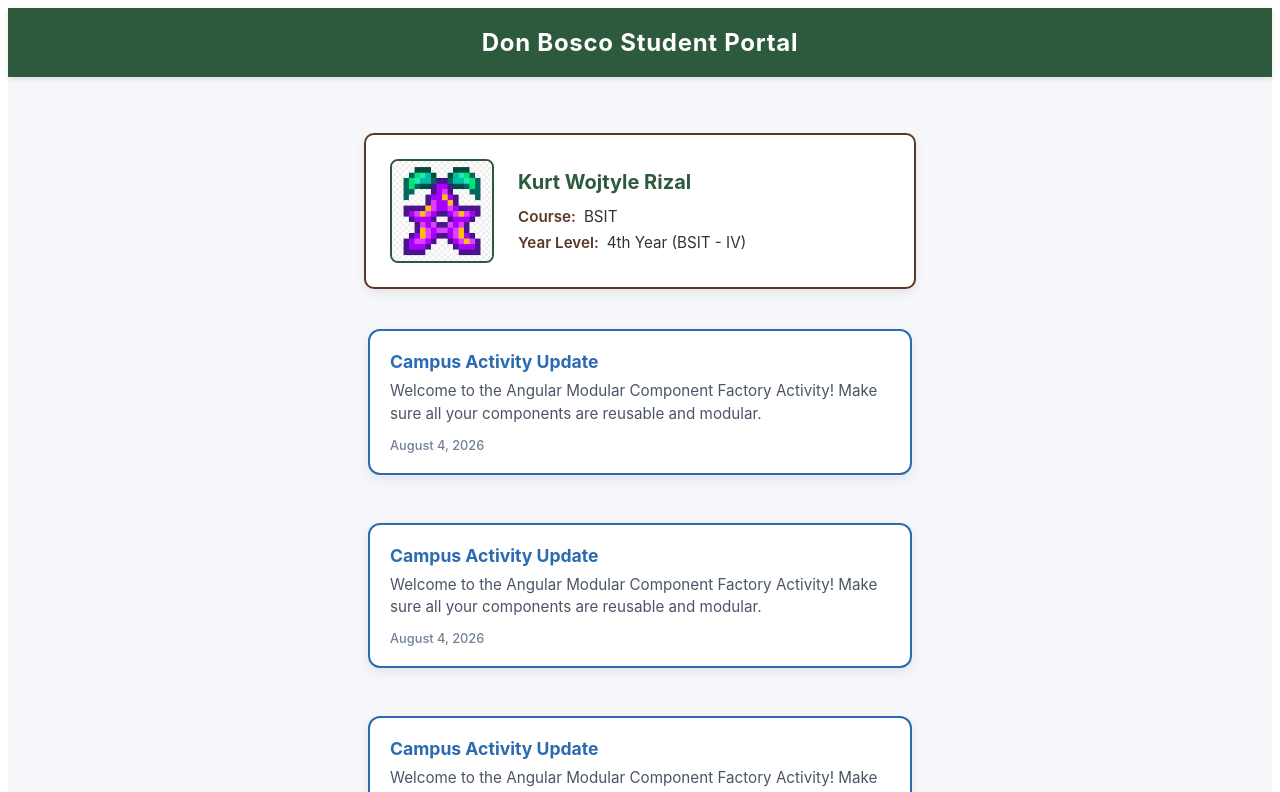
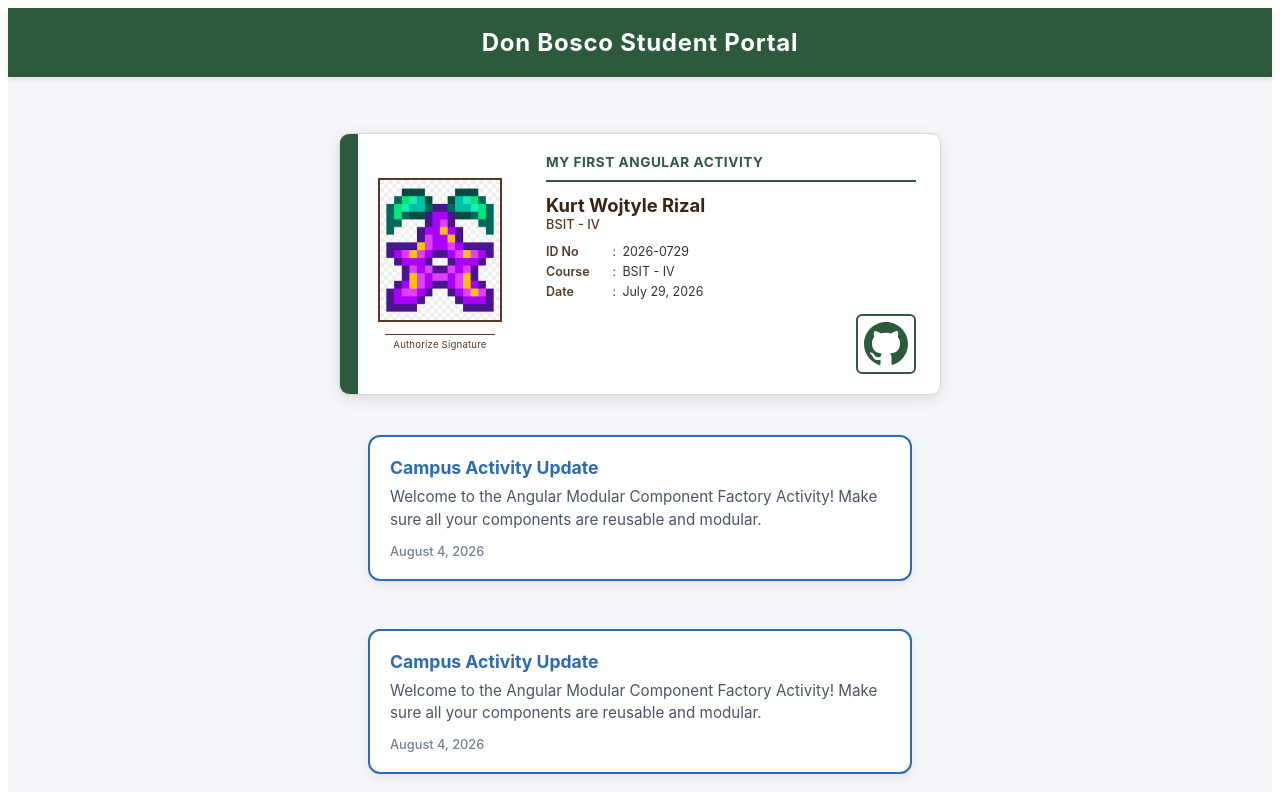
Before and after one commit to WOjkurt/ITE403A_RIZAL, an Angular app in the folder my-app/: page / in a window 1280 px wide. Shown: the top 792 px of the page. Built offline with nearby package versions, Linux system fonts and the light colour scheme.

Commit message:
style: remove comments from components

```diff
--- a/my-app/src/app/components/announcement-card/announcement-card.css
+++ b/my-app/src/app/components/announcement-card/announcement-card.css
@@ -1,9 +1,8 @@
-/* Flag 10: Client styling for announcement card */
 .announcement-card {
-  border-radius: 12px;           /* Rounded corners */
-  border: 2px solid #2b6cb0;     /* Blue border */
-  padding: 1.25rem;              /* Padding */
-  box-shadow: 0 4px 12px rgba(0, 0, 0, 0.08); /* Subtle shadow */
+  border-radius: 12px;
+  border: 2px solid #2b6cb0;
+  padding: 1.25rem;
+  box-shadow: 0 4px 12px rgba(0, 0, 0, 0.08);
   background-color: #ffffff;
   max-width: 500px;
   margin: 1rem auto;
--- a/my-app/src/app/components/profile-card/profile-card.css
+++ b/my-app/src/app/components/profile-card/profile-card.css
@@ -1,24 +1,47 @@
-.profile-card {
+.id-card-wrapper {
   display: flex;
+  justify-content: center;
+  margin: 1.5rem 0;
+}
+
+.id-card {
+  display: flex;
+  flex-direction: row;
+  width: 600px;
+  height: 260px;
+  background-color: #ffffff;
+  border-radius: 10px;
+  overflow: hidden;
+  box-shadow: 0 4px 15px rgba(0, 0, 0, 0.12);
+  border: 1px solid #dcd6d0;
+}
+
+.accent-band {
+  width: 18px;
+  min-height: 100%;
+  background-color: #2d5a3d;
+  flex-shrink: 0;
+}
+
+.photo-section {
+  display: flex;
+  flex-direction: column;
   align-items: center;
-  gap: 1.5rem;
-  background-color: #ffffff;
-  border: 2px solid #5a3825;
-  border-radius: 10px;
-  padding: 1.5rem;
-  max-width: 500px;
-  margin: 1.5rem auto;
-  box-shadow: 0 4px 10px rgba(0, 0, 0, 0.08);
+  justify-content: center;
+  padding: 1.5rem 1.25rem;
+  gap: 0.75rem;
+  flex-shrink: 0;
 }
 
 .profile-picture {
-  width: 100px;
-  height: 100px;
-  border-radius: 8px;
-  border: 2px solid #2d5a3d;
+  width: 120px;
+  height: 140px;
+  border: 2px solid #5a3825;
+  background-color: #f5f0eb;
+  display: flex;
+  align-items: center;
+  justify-content: center;
   overflow: hidden;
-  flex-shrink: 0;
-  background-color: #f5f0eb;
 }
 
 .profile-img {
@@ -27,30 +50,120 @@
   object-fit: cover;
 }
 
-.profile-details {
+.signature-label {
+  font-size: 0.6rem;
+  color: #5a3825;
+  text-align: center;
+  border-top: 1px solid #5a3825;
+  padding-top: 0.3rem;
+  width: 110px;
+  letter-spacing: 0.02em;
+}
+
+.credentials-section {
+  flex: 1;
+  padding: 1.25rem 1.5rem;
   display: flex;
   flex-direction: column;
-  gap: 0.4rem;
+  position: relative;
 }
 
-.profile-name {
-  margin: 0 0 0.4rem 0;
-  font-size: 1.25rem;
+.credentials-header {
+  display: flex;
+  justify-content: space-between;
+  align-items: flex-start;
+  margin-bottom: 0.75rem;
+  border-bottom: 2px solid #2d5a3d;
+  padding-bottom: 0.6rem;
+}
+
+.id-card-title {
+  margin: 0;
+  font-size: 0.85rem;
   font-weight: 700;
   color: #2d5a3d;
+  text-transform: uppercase;
+  letter-spacing: 0.04em;
 }
 
-.info-item {
+.credentials-body {
   display: flex;
-  gap: 0.5rem;
-  font-size: 0.95rem;
+  flex-direction: column;
+  gap: 0.75rem;
+  flex: 1;
 }
 
-.info-item .label {
-  font-weight: 600;
+.name-block {
+  display: flex;
+  flex-direction: column;
+  gap: 0.1rem;
+}
+
+.person-name {
+  font-size: 1.15rem;
+  font-weight: 700;
+  color: #3b2314;
+}
+
+.person-position {
+  font-size: 0.8rem;
+  font-weight: 500;
   color: #5a3825;
 }
 
-.info-item .value {
+.info-rows {
+  display: flex;
+  flex-direction: column;
+  gap: 0.3rem;
+}
+
+.info-row {
+  display: flex;
+  align-items: center;
+  gap: 0.4rem;
+  font-size: 0.78rem;
+}
+
+.info-label {
+  font-weight: 600;
+  color: #5a3825;
+  min-width: 60px;
+}
+
+.info-separator {
+  color: #5a3825;
+}
+
+.info-value {
   color: #333333;
+  font-weight: 400;
 }
+
+.github-link {
+  position: absolute;
+  bottom: 1.25rem;
+  right: 1.5rem;
+}
+
+.github-link a {
+  display: flex;
+  align-items: center;
+  justify-content: center;
+  width: 44px;
+  height: 44px;
+  border: 2px solid #2d5a3d;
+  border-radius: 6px;
+  padding: 6px;
+  color: #2d5a3d;
+  transition: background-color 0.2s ease, color 0.2s ease;
+}
+
+.github-link a:hover {
+  background-color: #2d5a3d;
+  color: #ffffff;
+}
+
+.github-link svg {
+  width: 100%;
+  height: 100%;
+}
--- a/my-app/src/app/components/profile-card/profile-card.html
+++ b/my-app/src/app/components/profile-card/profile-card.html
@@ -1,16 +1,51 @@
-<div class="profile-card">
-  <div class="profile-picture">
-    <img src="image.png" alt="Profile Picture" class="profile-img" />
-  </div>
-  <div class="profile-details">
-    <h3 class="profile-name">Kurt Wojtyle Rizal</h3>
-    <div class="info-item">
-      <span class="label">Course:</span>
-      <span class="value">BSIT</span>
+<div class="id-card-wrapper">
+  <div class="id-card">
+    <div class="accent-band"></div>
+
+    <div class="photo-section">
+      <div class="profile-picture">
+        <img src="image.png" alt="Kurt Wojtyle Rizal" class="profile-img" />
+      </div>
+      <span class="signature-label">Authorize Signature</span>
     </div>
-    <div class="info-item">
-      <span class="label">Year Level:</span>
-      <span class="value">4th Year (BSIT - IV)</span>
+
+    <div class="credentials-section">
+      <div class="credentials-header">
+        <h1 class="id-card-title">My First Angular Activity</h1>
+      </div>
+
+      <div class="credentials-body">
+        <div class="name-block">
+          <span class="person-name">Kurt Wojtyle Rizal</span>
+          <span class="person-position">BSIT - IV</span>
+        </div>
+
+        <div class="info-rows">
+          <div class="info-row">
+            <span class="info-label">ID No</span>
+            <span class="info-separator">:</span>
+            <span class="info-value">2026-0729</span>
+          </div>
+          <div class="info-row">
+            <span class="info-label">Course</span>
+            <span class="info-separator">:</span>
+            <span class="info-value">BSIT - IV</span>
+          </div>
+          <div class="info-row">
+            <span class="info-label">Date</span>
+            <span class="info-separator">:</span>
+            <span class="info-value">July 29, 2026</span>
+          </div>
+        </div>
+      </div>
+
+      <div class="github-link">
+        <a href="https://github.com/WOjkurt" target="_blank" rel="noopener" aria-label="GitHub Profile">
+          <svg viewBox="0 0 24 24" fill="currentColor" xmlns="http://www.w3.org/2000/svg">
+            <path d="M12 0C5.374 0 0 5.373 0 12c0 5.302 3.438 9.8 8.207 11.387.599.111.793-.261.793-.577v-2.234c-3.338.726-4.033-1.416-4.033-1.416-.546-1.387-1.333-1.756-1.333-1.756-1.089-.745.083-.729.083-.729 1.205.084 1.839 1.237 1.839 1.237 1.07 1.834 2.807 1.304 3.492.997.107-.775.418-1.305.762-1.604-2.665-.305-5.467-1.334-5.467-5.931 0-1.311.469-2.381 1.236-3.221-.124-.303-.535-1.524.117-3.176 0 0 1.008-.322 3.301 1.23A11.509 11.509 0 0112 5.803c1.02.005 2.047.138 3.006.404 2.291-1.552 3.297-1.23 3.297-1.23.653 1.653.242 2.874.118 3.176.77.84 1.235 1.911 1.235 3.221 0 4.609-2.807 5.624-5.479 5.921.43.372.823 1.102.823 2.222v3.293c0 .319.192.694.801.576C20.566 21.797 24 17.3 24 12c0-6.627-5.373-12-12-12z"/>
+          </svg>
+        </a>
+      </div>
     </div>
   </div>
 </div>
```
